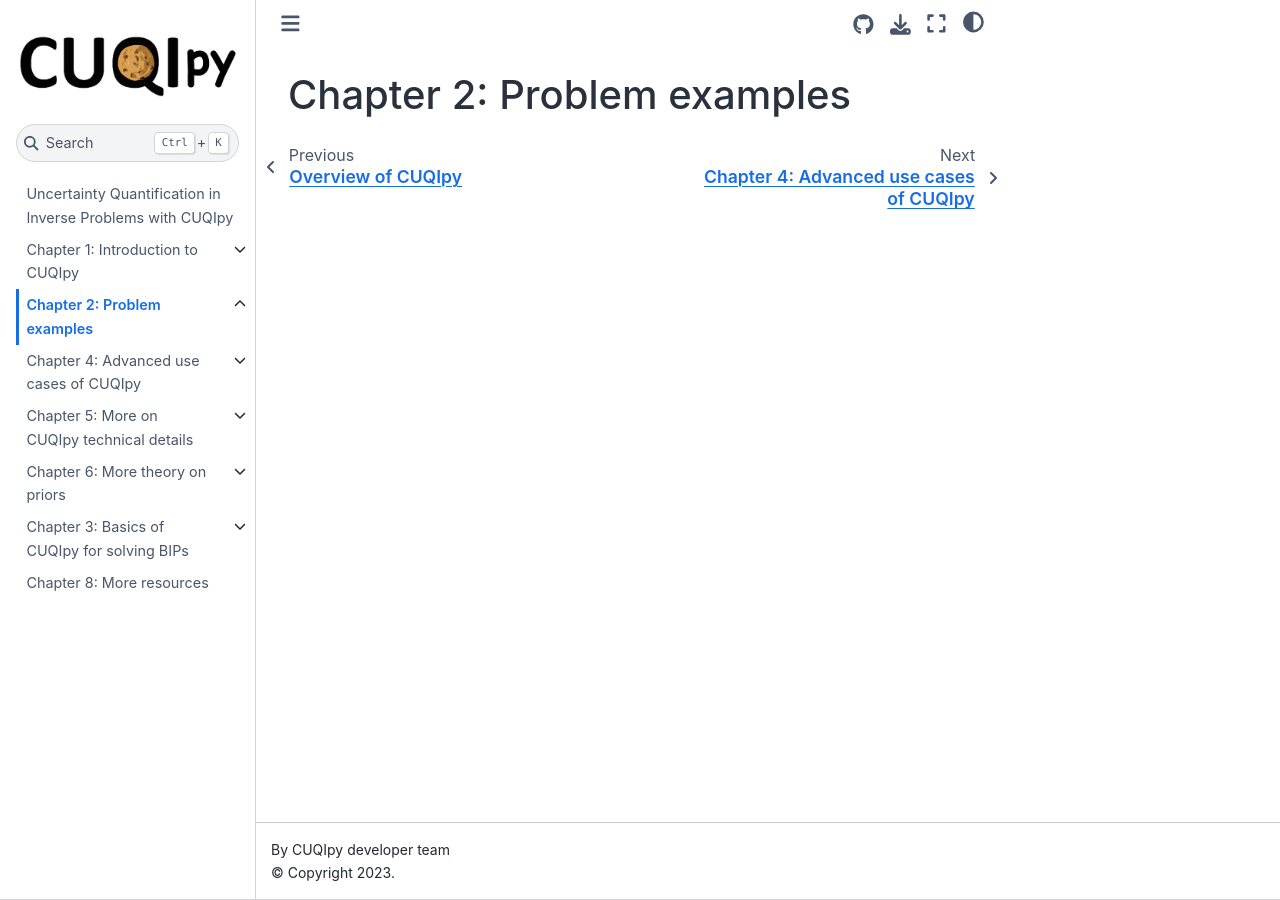
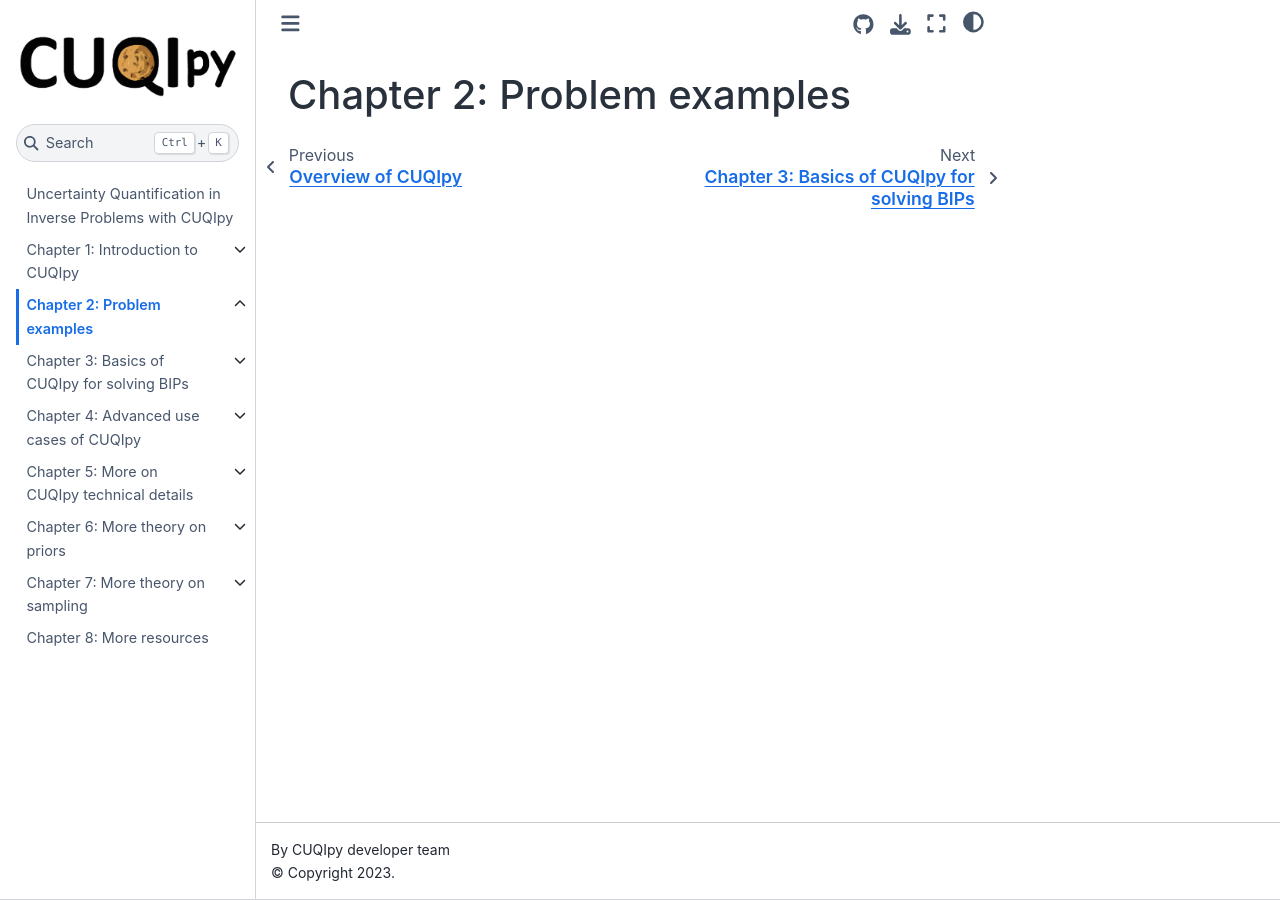
Before and after one commit to amal-ghamdi/CUQI-Book-test, a Jupyter Book: the page built from chapter02/chapter02.md, in a window 1280 px wide. Built offline with Jupyter Book 1.0.4 settings and Sphinx 7.4.7 and the Sphinx Book theme 1.1.4, drawn with Linux system fonts in a browser that asks for light colours; pages that are not in the unit, such as notebooks, are missing from menus; part of the change alters nothing that is shown.

Commit message:
update _toc

```diff
--- a/_toc.yml
+++ b/_toc.yml
@@ -20,40 +20,40 @@ parts:
       # ===== chapter 2 ========================================
       - file: chapter02/chapter02
         sections:
-          - file: chapter01/two_forward_problems_new.ipynb
-          - file: chapter03/sampling_with_cuqipy_two_target.ipynb
+          - file: chapter02/two_forward_problems_new.ipynb
+          - file: chapter02/sampling_with_cuqipy_two_target.ipynb
 
       # ===== chapter 3 ========================================
-      - file: chapter0A/chapter0A
+      - file: chapter03/chapter03
         sections:
-          - file: chapter0A/B01_Distributions.ipynb
-          - file: chapter0A/B02_Forward_Models.ipynb
-          - file: chapter0A/B03_Bayesian_Inverse_Problems.ipynb
+          - file: chapter03/Basics_Distributions.ipynb
+          - file: chapter03/Basics_Forward_Models.ipynb
+          - file: chapter03/Basics_Bayesian_Inverse_Problems.ipynb
 
       # ===== chapter 4 ========================================
       - file: chapter04/chapter04
         sections:
-          - file: chapter0A/B04_Gibbs.ipynb
-          - file: chapter0B/PDE/PDE01_Exercise_PDE.ipynb
-          - file: chapter0B/Plugins/CUQIpy-CIL/CC01_demo_CT.ipynb
-          - file: chapter0B/Plugins/CUQIpy-FEniCS/CF01_Poisson_2D_CUQIpy-FEniCS.ipynb
-          - file: chapter0B/Plugins/CUQIpy-PyTorch/CP01_HMC.ipynb
+          - file: chapter04/Gibbs.ipynb
+          - file: chapter04/Plugins/CUQIpy-CIL/CC01_demo_CT.ipynb
+          - file: chapter04/PDE/PDE01_Exercise_PDE.ipynb
+          - file: chapter04/Plugins/CUQIpy-FEniCS/CF01_Poisson_2D_CUQIpy-FEniCS.ipynb
+          - file: chapter04/Plugins/CUQIpy-PyTorch/CP01_HMC.ipynb
 
       # ===== chapter 5 ========================================
       - file: chapter05/chapter05
         sections:
-          - file: chapter0A/geometries_in_cuqipy.ipynb
+          - file: chapter05/geometries_in_cuqipy.ipynb
 
       # ===== chapter 6 ========================================
       - file: chapter06/chapter06
         sections:
-          - file: chapter0A/markov_random_field.ipynb
-          - file: chapter0A/entropy.ipynb
+          - file: chapter06/markov_random_field.ipynb
+          - file: chapter06/entropy.ipynb
 
       # ===== chapter 7 ========================================
-      - file: chapter03/chapter03
+      - file: chapter07/chapter07
         sections:
-          - file: chapter03/gradient_based_sampling_with_cuqipy.ipynb
+          - file: chapter07/gradient_based_sampling_with_cuqipy.ipynb
 
 
       # ===== chapter 8 ========================================
```
